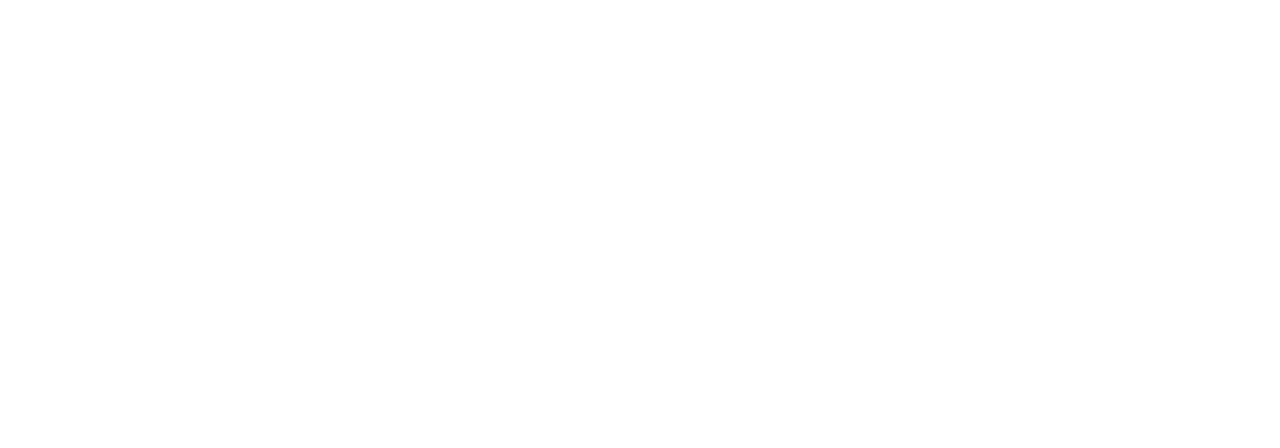
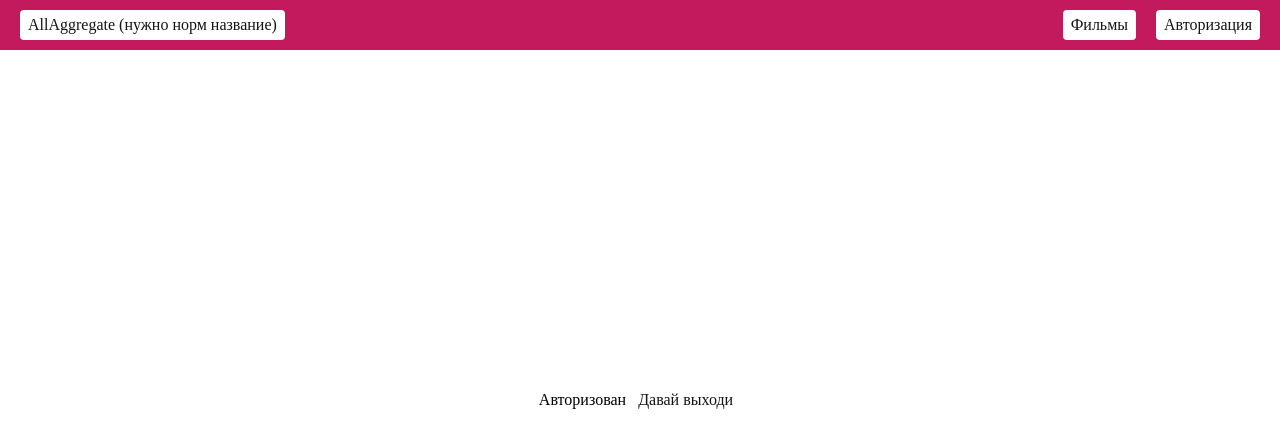
Before and after one commit to ivansheshin/allaggregate, a Nuxt app: page /auth in a window 1280 px wide. Before the commit this address had no page. Shown: the top 448 px of the page. Built offline with nearby package versions, Linux system fonts and the light colour scheme.

Commit message:
хехе

```diff
--- a/components/Header.vue
+++ b/components/Header.vue
@@ -1,22 +1,60 @@
 <template>
   <header class="header">
-    AllAggregate (нужно норм название)
+    <NuxtLink class="auth" to="/">
+      AllAggregate (нужно норм название)
+    </NuxtLink>
+    <nav class="nav">
+      <NuxtLink class="auth" to="/films">
+        Фильмы
+      </NuxtLink>
+      <NuxtLink class="auth" to="/auth">
+        Авторизация
+      </NuxtLink>
+    </nav>
   </header>
 </template>
 
 <script lang="ts">
-import { Vue, Component } from 'nuxt-property-decorator'
+import Vue from 'vue'
 
-@Component
-export default class Header extends Vue {
-  message: string = 'This is a message'
-}
+export default Vue.extend({
+  name: 'Header',
+})
+
 </script>
 
 <style>
 .header {
   position: fixed;
   top: 0;
+  display: flex;
+  align-items: center;
+  justify-content: space-between;
   width: 100%;
+  min-height: 50px;
+  padding: 0 20px;
+  color: #fff;
+  background-color: #c3195d;
+}
+
+.nav {
+  display: flex;
+  gap: 20px;
+}
+
+.auth {
+  padding: 6px 8px;
+  color: #141414;
+  text-decoration: none;
+  background-color: #fff;
+  border: none;
+  border-radius: 4px;
+  transition: all 0.5s;
+}
+
+.auth:hover,
+.auth:focus {
+  color: #fff;
+  background-color: #141414;
 }
 </style>
--- /dev/null
+++ b/layouts/default.vue
@@ -0,0 +1,36 @@
+<template>
+  <div>
+    <Header />
+    <main>
+      <section class="container">
+        <nuxt/>
+      </section>
+    </main>
+  </div>
+</template>
+
+<script lang="ts">
+import Header from '../components/Header.vue'
+export default {
+  components: {
+    Header
+  }
+}
+</script>
+<style>
+* {
+  box-sizing: border-box;
+  margin: 0;
+  padding: 0;
+}
+
+.container {
+  display: flex;
+  align-items: center;
+  justify-content: center;
+  max-width: 1440px;
+  min-height: 100vh;
+  margin: 0 auto;
+  text-align: center;
+}
+</style>
--- /dev/null
+++ b/pages/auth.vue
@@ -0,0 +1,18 @@
+<template>
+  <div>
+    Авторизован
+    <NuxtLink class="auth" to="/">
+      Давай выходи
+    </NuxtLink>
+  </div>
+</template>
+
+<script>
+export default {
+
+}
+</script>
+
+<style>
+
+</style>
--- /dev/null
+++ b/pages/films.vue
@@ -0,0 +1,5 @@
+<template>
+  <div>
+    Многа фильмов
+  </div>
+</template>
--- a/pages/index.vue
+++ b/pages/index.vue
@@ -1,6 +1,5 @@
 <template>
-  <section class="container">
-      <Header/>
+  <div>
       <h1 class="title">
         allaggregate
       </h1>
@@ -17,7 +16,7 @@
           target="_blank"
           class="button--grey">GitHub</a>
       </div>
-  </section>
+  </div>
 </template>
 
 <script lang="ts">
@@ -36,14 +35,6 @@
 </script>
 
 <style>
-.container {
-  display: flex;
-  align-items: center;
-  justify-content: center;
-  min-height: 100vh;
-  text-align: center;
-}
-
 .title {
   display: block;
   color: #35495e;
```
Also changed, not shown: components/MainPage.vue (+0 -9 lines).
